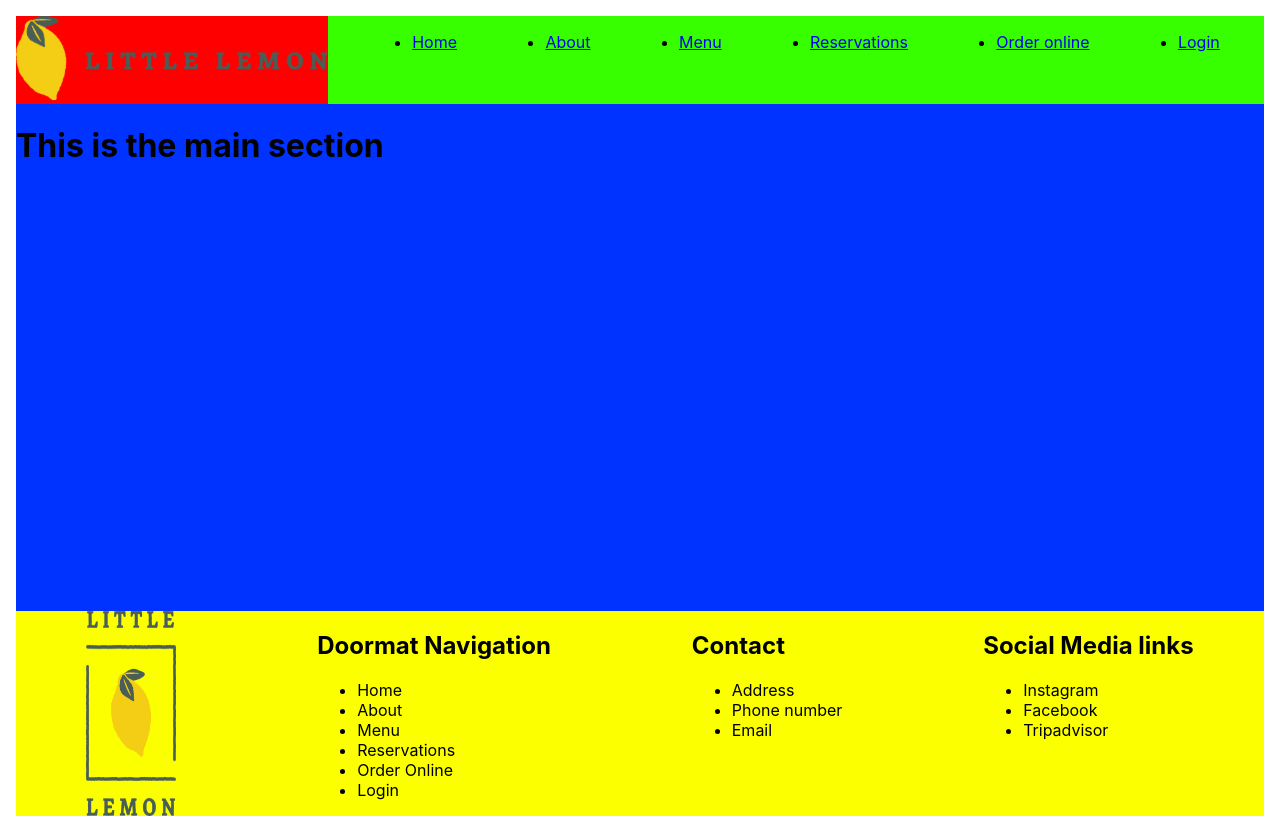
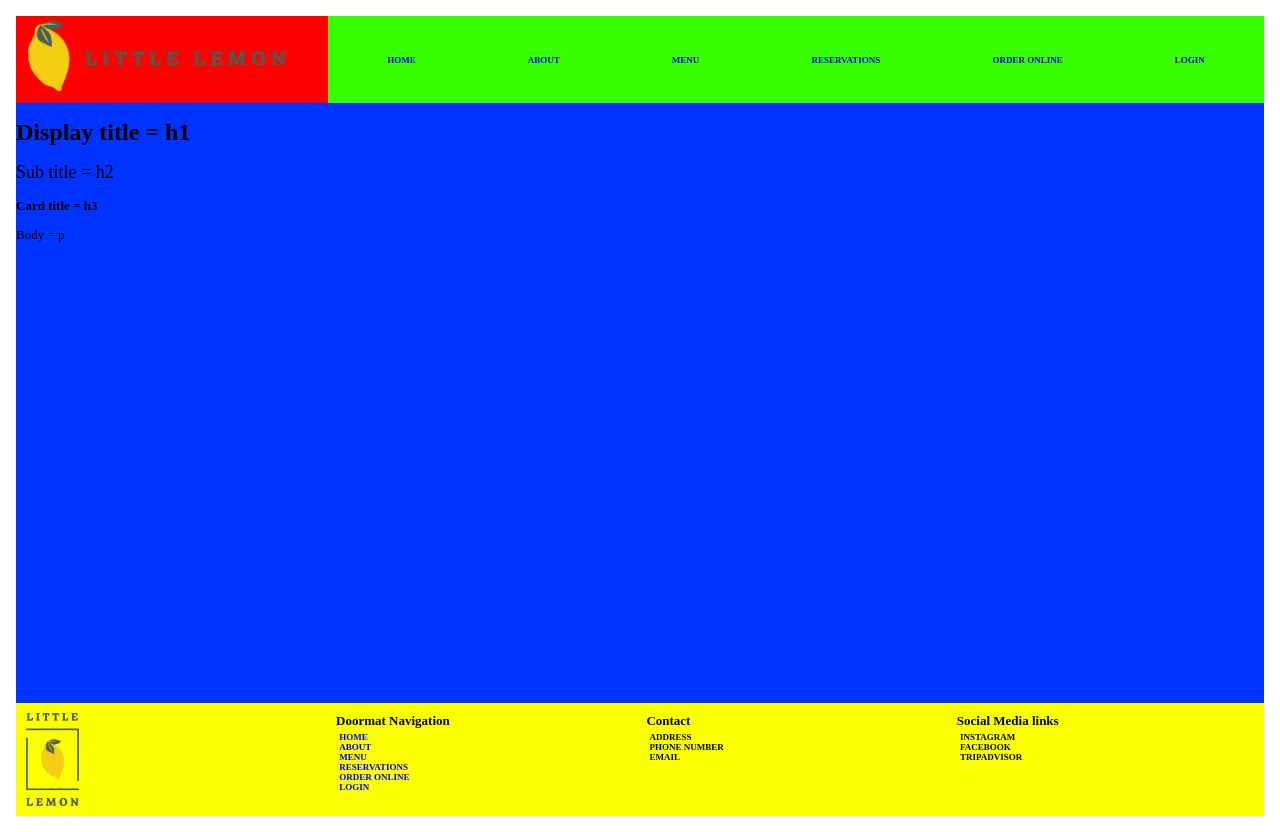
Before and after one commit to dianaHerreroC/little-lemon-app, a React (Create React App) app in the folder little-lemon-app/: page / in a window 1280 px wide. Built offline with nearby package versions, Linux system fonts and the light colour scheme.

Commit message:
added text style and alignment

```diff
--- a/little-lemon-app/src/App.css
+++ b/little-lemon-app/src/App.css
@@ -10,29 +10,41 @@
   margin: 16px;
 }
 
+.main, .footer {
+  overflow: auto; /* Evita que el contenido sobrepase el área */
+  white-space: normal; /* Permite que el texto se divida en varias líneas */
+  word-wrap: break-word; /* Divide las palabras largas que no caben */
+}
 .header{
   grid-area:head;
   align-items: center;
-  width:100%;
+  padding:0.3em;
   background-color: #ff0000; /* Color de fondo para visualizar mejor */
 }
-
 .nav{
   grid-area:nav;
   display: inline-flex;
+  justify-content: space-around;
+  align-items: center;
   background-color: #37ff00; /* Color de fondo para visualizar mejor */
 }
-
 .main{
   grid-area:main;
   background-color: #0033ff; /* Color de fondo para visualizar mejor */
 }
-
 .footer{
   grid-area:footer;
-  display: inline-flex;
+  display: flex;
   justify-content: space-around;
+  gap: 0.2em;
+  padding:0.3em;
   background-color: #fbff00; /* Color de fondo para visualizar mejor */
+}
+.footer > div {
+  flex: 1 1 0; /* flex-grow, flex-shrink y flex-basis */
+  min-width: 0; /* Permite que el div se ajuste correctamente */
+  min-width: 0;
+  padding:0.3em;
 }
 
 .navigation-links{
@@ -40,3 +52,40 @@
   justify-content: space-around;
   width:100%;
 }
+
+h1,h2,h3,p,a,li{
+  white-space: normal;
+}
+h1{
+  font-size: x-large;
+  font-family: "Markazi Text";
+  font-weight: 600;
+}
+h2{
+  font-size: large;
+  font-family: "Markazi Text";
+  font-weight:500;
+}
+h3{
+  font-size: small;
+  font-family: "Karla";
+  font-weight:bold;
+  margin:0;
+}
+p{
+  font-size: small;
+  font-family: "Karla";
+  font-weight:500;
+}
+li a, li{
+  font-size:xx-small;
+  font-family: "Karla";
+  font-weight:bolder;
+  text-transform:uppercase;
+  text-decoration: none;
+}
+ul{
+  list-style-type: none;
+  padding:0;
+  margin:0.2em;
+}
--- a/little-lemon-app/src/App.js
+++ b/little-lemon-app/src/App.js
@@ -8,10 +8,10 @@ import Footer from "./Footer";
 function App() {
   return (
     <div className="App">
-      <Header className="header"/>
-      <Nav className="nav"/>
-      <Main className="main"/>
-      <Footer className="footer"/>
+      <Header/>
+      <Nav/>
+      <Main/>
+      <Footer/>
     </div>
   );
 }
--- a/little-lemon-app/src/Footer.js
+++ b/little-lemon-app/src/Footer.js
@@ -3,20 +3,34 @@ import logo2 from './assets/Logo 2.png';
 function Footer(){
     return(
         <footer className="footer">
-            <img src={logo2} alt="Little lemon logo" width="90"></img>
             <div>
-                <h2>Doormat Navigation</h2>
+                <img src={logo2} alt="Little lemon logo" height="100%"></img>
+            </div>
+            <div>
+                <h3>Doormat Navigation</h3>
                 <ul>
-                    <li>Home</li>
-                    <li>About</li>
-                    <li>Menu</li>
-                    <li>Reservations</li>
-                    <li>Order Online</li>
-                    <li>Login</li>
+                    <li>
+                        <a href="#home">Home</a>
+                    </li>
+                    <li>
+                        <a href="#about">About</a>
+                    </li>
+                    <li>
+                        <a href="#menu">Menu</a>
+                    </li>
+                    <li>
+                        <a href="#reservations">Reservations</a>
+                    </li>
+                    <li>
+                        <a href="#orderOnline">Order online</a>
+                    </li>
+                    <li>
+                        <a href="#login">Login</a>
+                    </li>
                 </ul>
             </div>
             <div>
-                <h2>Contact</h2>
+                <h3>Contact</h3>
                 <ul>
                     <li>Address</li>
                     <li>Phone number</li>
@@ -24,7 +38,7 @@ function Footer(){
                 </ul>
             </div>
             <div>
-                <h2>Social Media links</h2>
+                <h3>Social Media links</h3>
                 <ul>
                     <li>Instagram</li>
                     <li>Facebook</li>
--- a/little-lemon-app/src/Header.js
+++ b/little-lemon-app/src/Header.js
@@ -3,7 +3,7 @@ import logo from './assets/Logo.svg';
 function Header(){
     return(
         <header className="header">
-            <img src={logo} alt="Little lemon logo" width="100%"></img>
+            <img src={logo} alt="Little lemon logo" width="90%" height="90%"></img>
         </header>
     );
 };
--- a/little-lemon-app/src/Main.js
+++ b/little-lemon-app/src/Main.js
@@ -1,7 +1,10 @@
 function Main(){
     return(
         <main className="main">
-            <h1>This is the main section</h1>
+            <h1>Display title = h1</h1>
+            <h2>Sub title = h2</h2>
+            <h3>Card title = h3</h3>
+            <p>Body = p</p>
         </main>
     );
 };
```
